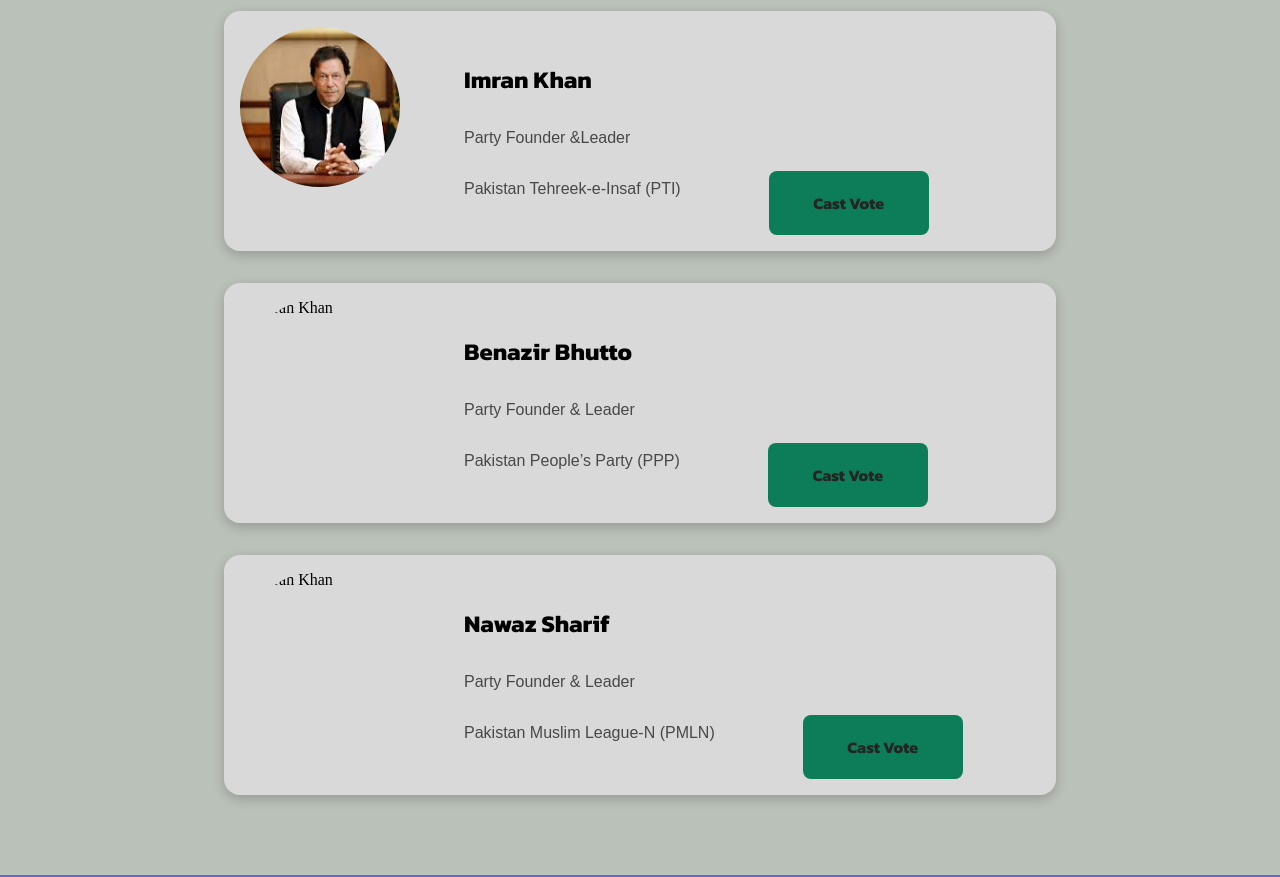
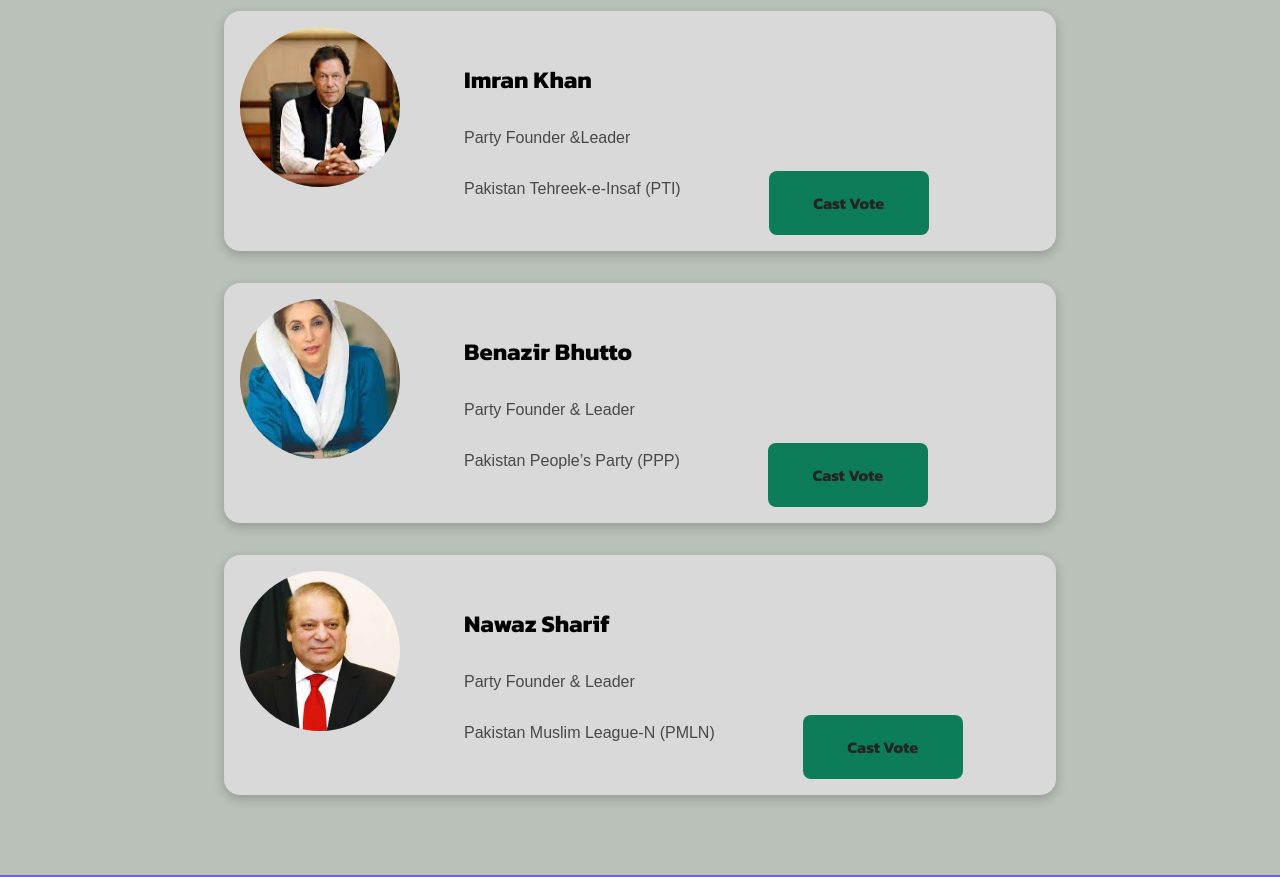
Before and after one commit to Arbab-MAV/onchain-voting-dapp, a website: page docs/candidate.html in a window 1280 px wide. Shown: the part 156-1033 px from the top of the page. Drawn offline with Linux system fonts and the light colour scheme; a web font is replaced by a local one.

Commit message:
Update website files in docs folder

```diff
--- a/docs/candidate.html
+++ b/docs/candidate.html
@@ -65,7 +65,7 @@
 
          <!--Candidate 2 card-->
           <div class="candidate_card">
-            <img src="assets/benazir.png" alt="Imran Khan">
+            <img src="assets/benazir.jpeg" alt="Benazir Bhutto">
 
             <div class="candidate_card_details">
                 <strong>Benazir Bhutto</strong><br>
@@ -80,7 +80,7 @@
 
            <!--Candidate 3 card-->
           <div class="candidate_card">
-            <img src="assets/nawaz.png" alt="Imran Khan">
+            <img src="assets/nawaz.jpg" alt="Nawaz Sharif">
 
             <div class="candidate_card_details">
                 <strong>Nawaz Sharif</strong><br>
```
